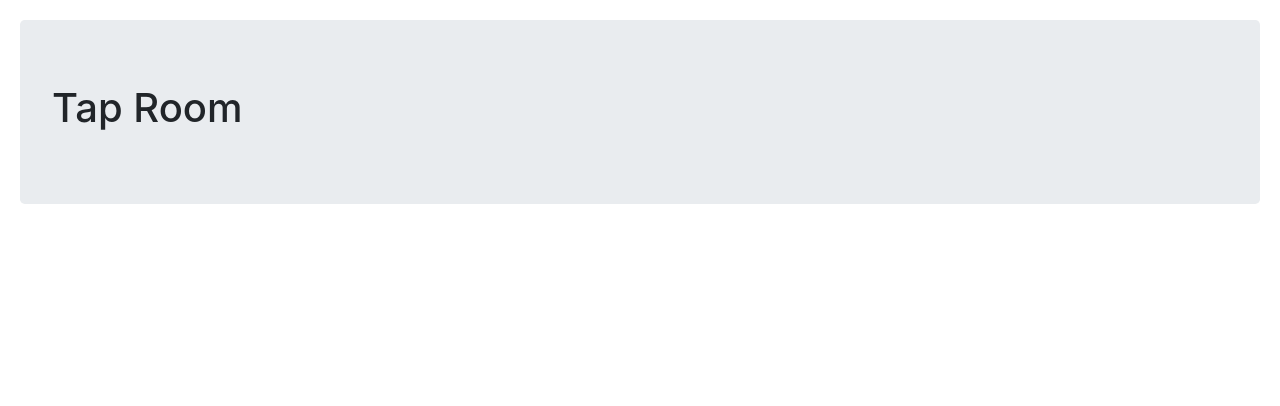
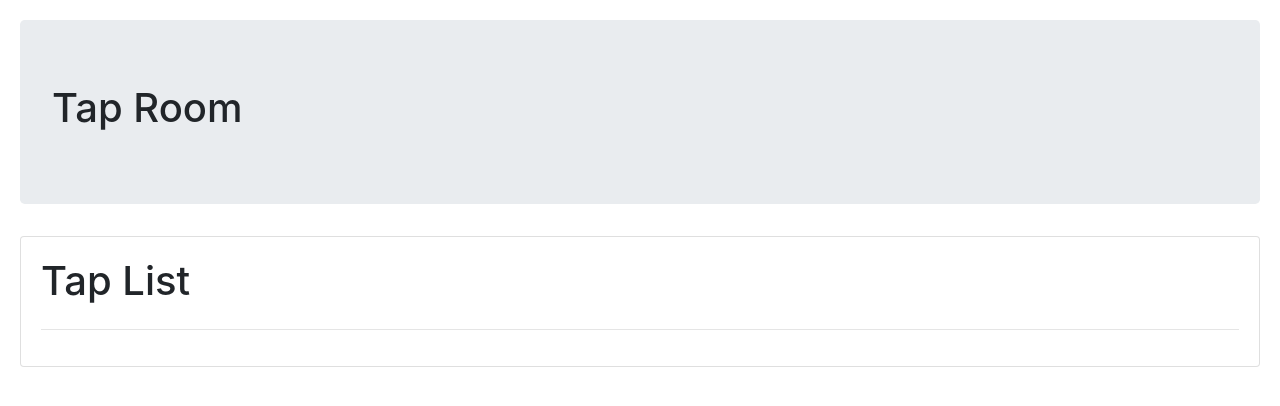
Before and after one commit to murphynd/TapRoom, a React (Create React App) app: page / in a window 1280 px wide. Shown: the top 406 px of the page. Built offline with nearby package versions, Linux system fonts and the light colour scheme.

Commit message:
Keg List shows from control

```diff
--- a/src/Components/TapRoomControl.js
+++ b/src/Components/TapRoomControl.js
@@ -28,8 +28,16 @@ class TapRoomControl extends React.Component {
   }
 
 
+
+
   render() {
     let currentlyVisibleState = null;
+    let buttonText = null;
+    currentlyVisibleState =
+      <KegList
+        kegList={this.state.masterKegList}
+        onKegSelection={this.handleChangingSelectedKeg} />;
+    buttonText = "Add keg";
     return (
       <React.Fragment>
         {currentlyVisibleState}
--- a/src/Components/kegList.js
+++ b/src/Components/kegList.js
@@ -6,7 +6,7 @@ function KegList(props) {
   return (
     <React.Fragment>
       <div className="card">
-        <h1>Tap Room</h1>
+        <h1>Tap List</h1>
         <hr />
         {props.kegList.map((keg) =>
           <Keg
```
